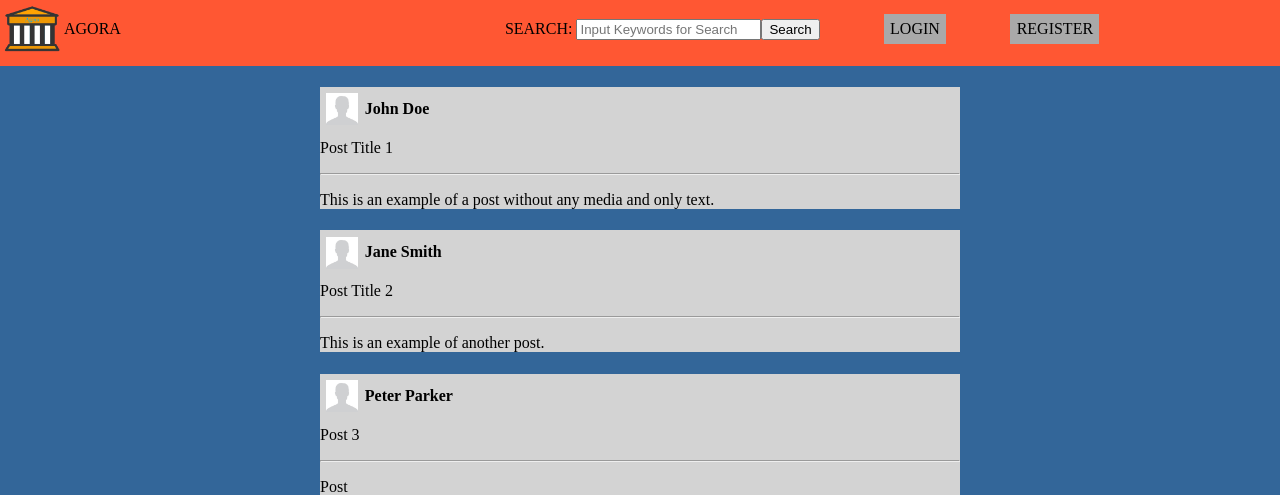
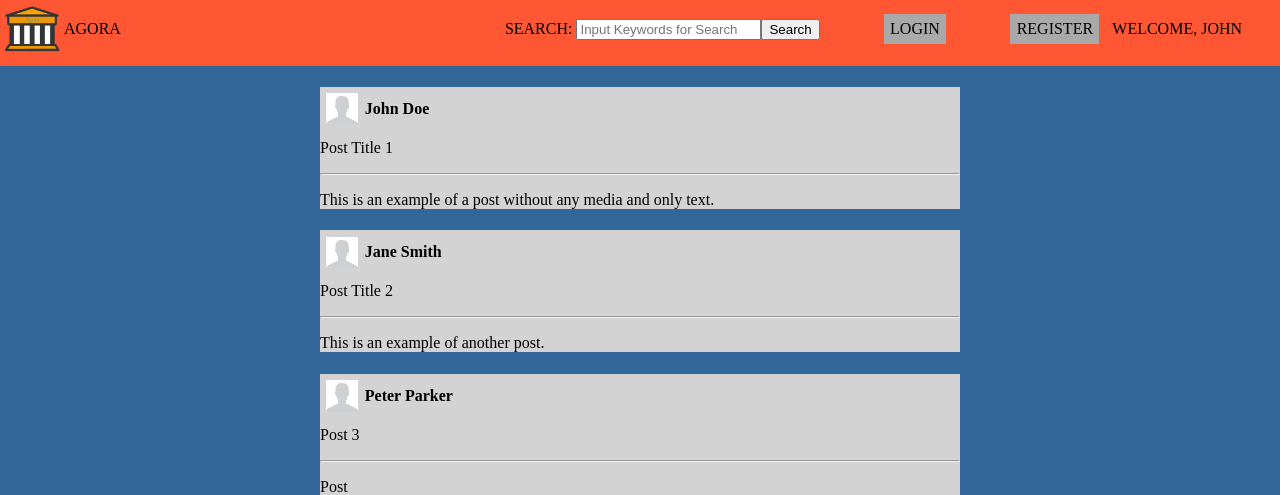
Before and after one commit to Eli017/CS310Project, a PHP site: page /pages/userFeed.html in a window 1280 px wide. Shown: the top 495 px of the page. Run offline with PHP 8.4, Linux system fonts and the light colour scheme.

Commit message:
Updated login css and included welcome function in header

```diff
--- a/css/page.css
+++ b/css/page.css
@@ -60,3 +60,7 @@ header form a {
     width: 5%;
     float: left;
 }
+
+#welcome {
+    margin-left: 1%;
+}
--- a/css/profile.css
+++ b/css/profile.css
@@ -76,3 +76,8 @@ footer a {
     width: 100%;
     max-width: 300px;
 }
+
+
+#welcome {
+    margin-left: 1%;
+}
--- a/css/userFeed.css
+++ b/css/userFeed.css
@@ -62,3 +62,7 @@ footer a {
     width: 5%;
     float: left;
 }
+
+#welcome {
+    margin-left: 1%;
+}
--- a/javascript/margins.js
+++ b/javascript/margins.js
@@ -9,6 +9,7 @@ function outputHeader() {
     document.write('</form>');
     document.write('<a href="../pages/login.html" class="userLoginRegister">Login</a>');
     document.write('<a href="../pages/register.html" class="userLoginRegister">Register</a>');
+    welcomeUser();
     document.write('</header>');
 }
 
--- a/javascript/userPost.js
+++ b/javascript/userPost.js
@@ -5,7 +5,7 @@ function generatePostList(number, nameList, postList){
 }
 
 function welcomeUser() {
-    document.write("<a href='../pages/profile.php?id=0'>Welcome, John</a>");
+    document.write("<a href='../pages/profile.php?id=0' id='welcome'>Welcome, John</a>");
 }
 
 let nameList= ["Henry ford","H.G Wells","Frank Sinatra","Marc Antony","Billy Gelespie","Marco Rubio"];
```
Also changed, not shown: css/login.css (+4 -3 lines).
